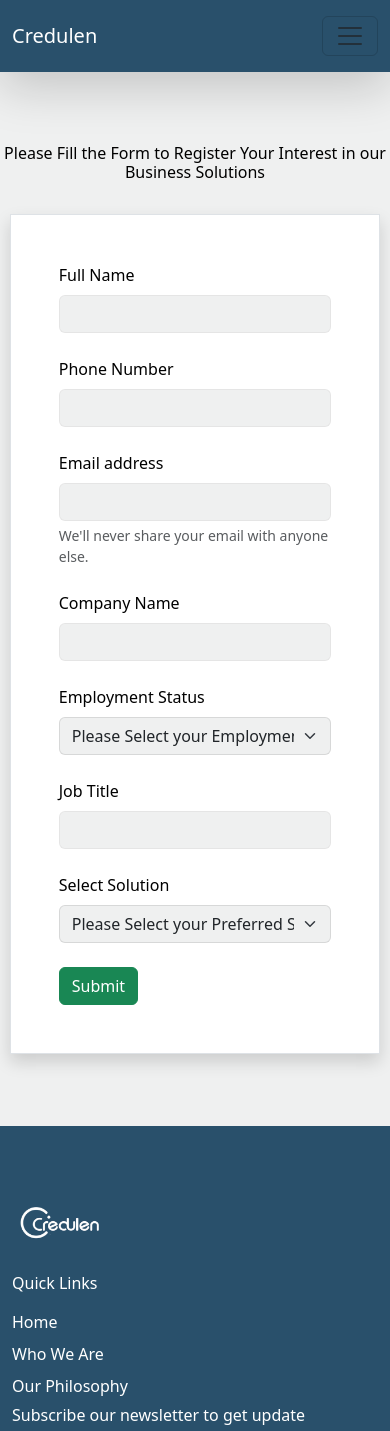
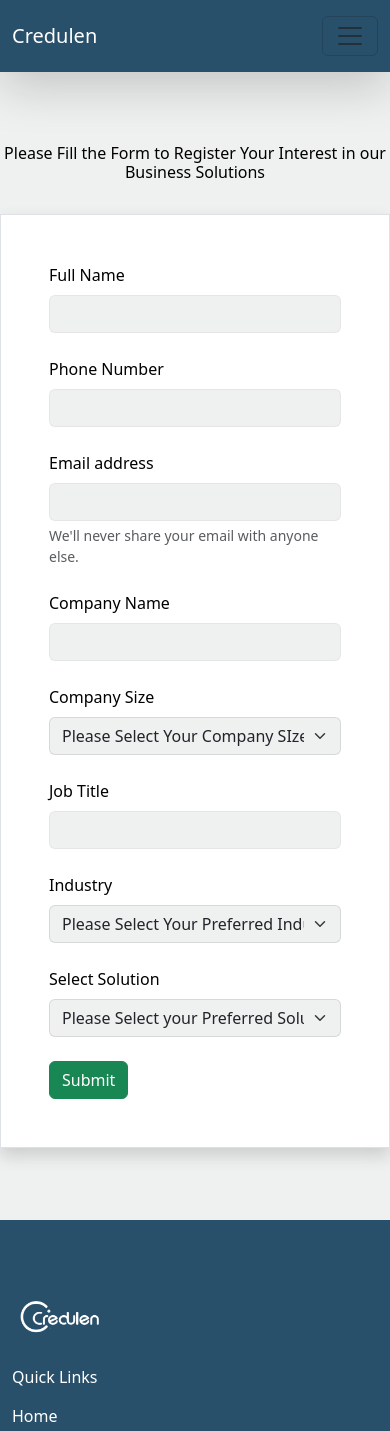
Before and after one commit to credulen/credulen_blog, a Next.js app: page /solutions/businesssolnform in a window 390 px wide. Shown: the top 1431 px of the page. Built offline with nearby package versions, Linux system fonts and the light colour scheme.

Commit message:
mobile navbar now closes on click

```diff
--- a/app/solutions/businesssolnform/page.js
+++ b/app/solutions/businesssolnform/page.js
@@ -7,10 +7,12 @@ const intialValues = {
   fullname: "",
   phonenum: "",
   email: "",
-  employmentstatus: "",
+  companyname: "",
+  companysize: "",
+  jobtitle: "",
+  industry: "",
+  solution: "",
   // country: "",
-  jobtitle: "",
-  solution: "",
 };
 
 const BusinessSolutionForm = () => {
@@ -37,20 +39,18 @@ const BusinessSolutionForm = () => {
         if (Object.keys(errors).length === 0 && isSubmit) {
           // console.log(values);
           await axios
-            .post(
-              "https://strapi-blcj.onrender.com/api/individual-solution-forms",
-              {
+            .post("https://strapi-blcj.onrender.com/api/bus-soln-forms", {
               data: {
                 full_name: JSON.stringify(values.fullname),
+                phone_num: values.phonenum,
                 email: values.email.toString(),
-                  // phone_num: JSON.stringify(values.phonenum),
-                  phone_num: values.phonenum,
-                  employment_status: JSON.stringify(values.employmentstatus),
+                company_name: JSON.stringify(values.companyname),
+                company_industry: JSON.stringify(values.industry),
+                company_size: JSON.stringify(values.companysize),
                 job_title: JSON.stringify(values.jobtitle),
                 solution_type: JSON.stringify(values.solution),
               },
-              }
-            )
+            })
             .then((res) => {
               if (res.status === 200) {
                 setShow(!show);
@@ -85,11 +85,17 @@ const BusinessSolutionForm = () => {
     } else if (!email_pattern.test(values.email)) {
       errors.email = "Please enter a valid email";
     }
-    if (!values.employmentstatus) {
-      errors.employmentstatus = "Please select an employment status";
+    if (!values.companyname) {
+      errors.companyname = "Your company name is required";
+    }
+    if (!values.companysize) {
+      errors.companysize = "Your company size is required";
     }
     if (!values.jobtitle) {
       errors.jobtitle = "Your job title is required";
+    }
+    if (!values.industry) {
+      errors.industry = "Your industry is required";
     }
     if (!values.solution) {
       errors.solution = "Please select a solution";
@@ -104,7 +110,6 @@ const BusinessSolutionForm = () => {
         {/* Please Fill the Form to Use our Business Solutions  */}
         Please Fill the Form to Register Your Interest in our Business Solutions
       </h6>
-
       {/* desktop view */}
       <div>
         {!show && (
@@ -134,7 +139,7 @@ const BusinessSolutionForm = () => {
                 Phone Number
               </label>
               <input
-                type="email"
+                type="number"
                 className="form-control webevent"
                 id="exampleInputPhone1"
                 name="phonenum"
@@ -180,8 +185,17 @@ const BusinessSolutionForm = () => {
                 type="email"
                 className="form-control webevent"
                 id="exampleInputEmail1"
+                name="companyname"
+                value={values.companyname}
+                onChange={handleChange}
                 aria-describedby="emailHelp"
               />
+
+              <div>
+                {errors.companyname && (
+                  <p className="text-danger">{errors.companyname}</p>
+                )}
+              </div>
             </div>
 
             <div className="mb-4">
@@ -191,14 +205,17 @@ const BusinessSolutionForm = () => {
               <select
                 className="form-select webevent"
                 aria-label="Default select example"
-                name="jobtitle"
+                name="companysize"
                 value={values.companysize}
                 onChange={handleChange}
               >
-                <option defaultValue={"selected"}>Over 100</option>
-                <option value="1">50 - 100</option>
-                <option value="2">20 - 50</option>
-                <option value="3">0 - 20</option>
+                <option defaultValue={"selected"}>
+                  Please Select Your Company SIze
+                </option>
+                <option value="1">over 100</option>
+                <option value="2">50 - 100</option>
+                <option value="3">20 - 50</option>
+                <option value="4">0 - 20</option>
               </select>
 
               <div>
@@ -224,6 +241,32 @@ const BusinessSolutionForm = () => {
               <div>
                 {errors.jobtitle && (
                   <p className="text-danger">{errors.jobtitle}</p>
+                )}
+              </div>
+            </div>
+
+            <div className="mb-4">
+              <label htmlFor="company" className="form-label">
+                Industry
+              </label>
+              <select
+                className="form-select webevent"
+                aria-label="Default select example"
+                name="industry"
+                value={values.industry}
+                onChange={handleChange}
+              >
+                <option defaultValue={"selected"}>
+                  Please Select Your Preferred Industry
+                </option>
+                <option value="1">Software and Data</option>
+                <option value="2">Blockchain and AI</option>
+                <option value="3">Logistics</option>
+              </select>
+
+              <div>
+                {errors.industry && (
+                  <p className="text-danger">{errors.industry}</p>
                 )}
               </div>
             </div>
@@ -276,13 +319,12 @@ const BusinessSolutionForm = () => {
           </form>
         )}
       </div>
-
       {show && <SuccessfulFormSubmitMsg />}
-
+      {/* d-md-none d-sm-block */}
       {/* mobile view */}
       <div>
         {!show && (
-          <form className="mx-auto border p-5 bg-white shadow  d-md-none d-sm-block form__width">
+          <form className="mx-auto border p-5 bg-white shadow d-md-none d-sm-block">
             <div className="mb-4">
               <label htmlFor="fullname" className="form-label">
                 Full Name
@@ -308,7 +350,7 @@ const BusinessSolutionForm = () => {
                 Phone Number
               </label>
               <input
-                type="email"
+                type="number"
                 className="form-control webevent"
                 id="exampleInputPhone1"
                 name="phonenum"
@@ -346,43 +388,6 @@ const BusinessSolutionForm = () => {
               </div>
             </div>
 
-            {/* <div className="mb-4">
-              <label htmlFor="company" className="form-label">
-                Country
-              </label>
-              <select
-                className="form-select webevent"
-                aria-label="Default select example"
-              >
-                <option defaultValue={"selected"}>Nigeria</option>
-                <option value="1">America</option>
-                <option value="2">UK</option>
-                <option value="3">Three</option>
-              </select>
-            </div> */}
-
-            {/* <div className="mb-4">
-              <label htmlFor="jobtitle" className="form-label">
-                Job Title
-              </label>
-              <input
-                type="text"
-                className="form-control webevent"
-                id="jobtitle"
-              />
-            </div> */}
-
-            {/* <div className="mb-4">
-              <label htmlFor="country" className="form-label">
-                Country
-              </label>
-              <input
-                type="text"
-                className="form-control webevent"
-                id="country"
-              />
-            </div> */}
-
             <div className="mb-4">
               <label htmlFor="exampleInputEmail1" className="form-label">
                 Company Name
@@ -391,10 +396,10 @@ const BusinessSolutionForm = () => {
                 type="email"
                 className="form-control webevent"
                 id="exampleInputEmail1"
+                name="companyname"
+                value={values.companyname}
+                onChange={handleChange}
                 aria-describedby="emailHelp"
-                name="email"
-                value={values.email}
-                onChange={handleChange}
               />
 
               <div>
@@ -405,27 +410,28 @@ const BusinessSolutionForm = () => {
             </div>
 
             <div className="mb-4">
-              <label htmlFor="employment_status" className="form-label">
-                Employment Status
+              <label htmlFor="company" className="form-label">
+                Company Size
               </label>
               <select
                 className="form-select webevent"
                 aria-label="Default select example"
-                name="employmentstatus"
-                value={values.employmentstatus}
+                name="companysize"
+                value={values.companysize}
                 onChange={handleChange}
               >
                 <option defaultValue={"selected"}>
-                  Please Select your Employment Status
+                  Please Select Your Company SIze
                 </option>
-                <option value="1">Employed</option>
-                <option value="2">Self Employed</option>
-                <option value="3">Unemployed</option>
+                <option value="1">over 100</option>
+                <option value="2">50 - 100</option>
+                <option value="3">20 - 50</option>
+                <option value="4">0 - 20</option>
               </select>
 
               <div>
-                {errors.employmentstatus && (
-                  <p className="text-danger">{errors.employmentstatus}</p>
+                {errors.companysize && (
+                  <p className="text-danger">{errors.companysize}</p>
                 )}
               </div>
             </div>
@@ -442,9 +448,36 @@ const BusinessSolutionForm = () => {
                 value={values.jobtitle}
                 onChange={handleChange}
               />
+
               <div>
                 {errors.jobtitle && (
                   <p className="text-danger">{errors.jobtitle}</p>
+                )}
+              </div>
+            </div>
+
+            <div className="mb-4">
+              <label htmlFor="company" className="form-label">
+                Industry
+              </label>
+              <select
+                className="form-select webevent"
+                aria-label="Default select example"
+                name="industry"
+                value={values.industry}
+                onChange={handleChange}
+              >
+                <option defaultValue={"selected"}>
+                  Please Select Your Preferred Industry
+                </option>
+                <option value="1">Software and Data</option>
+                <option value="2">Blockchain and AI</option>
+                <option value="3">Logistics</option>
+              </select>
+
+              <div>
+                {errors.industry && (
+                  <p className="text-danger">{errors.industry}</p>
                 )}
               </div>
             </div>
```
Also changed, not shown: app/webinars/regwebinar/[slug]/page.js (+4 -6 lines), components/Navbar.js (+26 -8 lines). Lines whose indentation alone changed are shown as unchanged.
